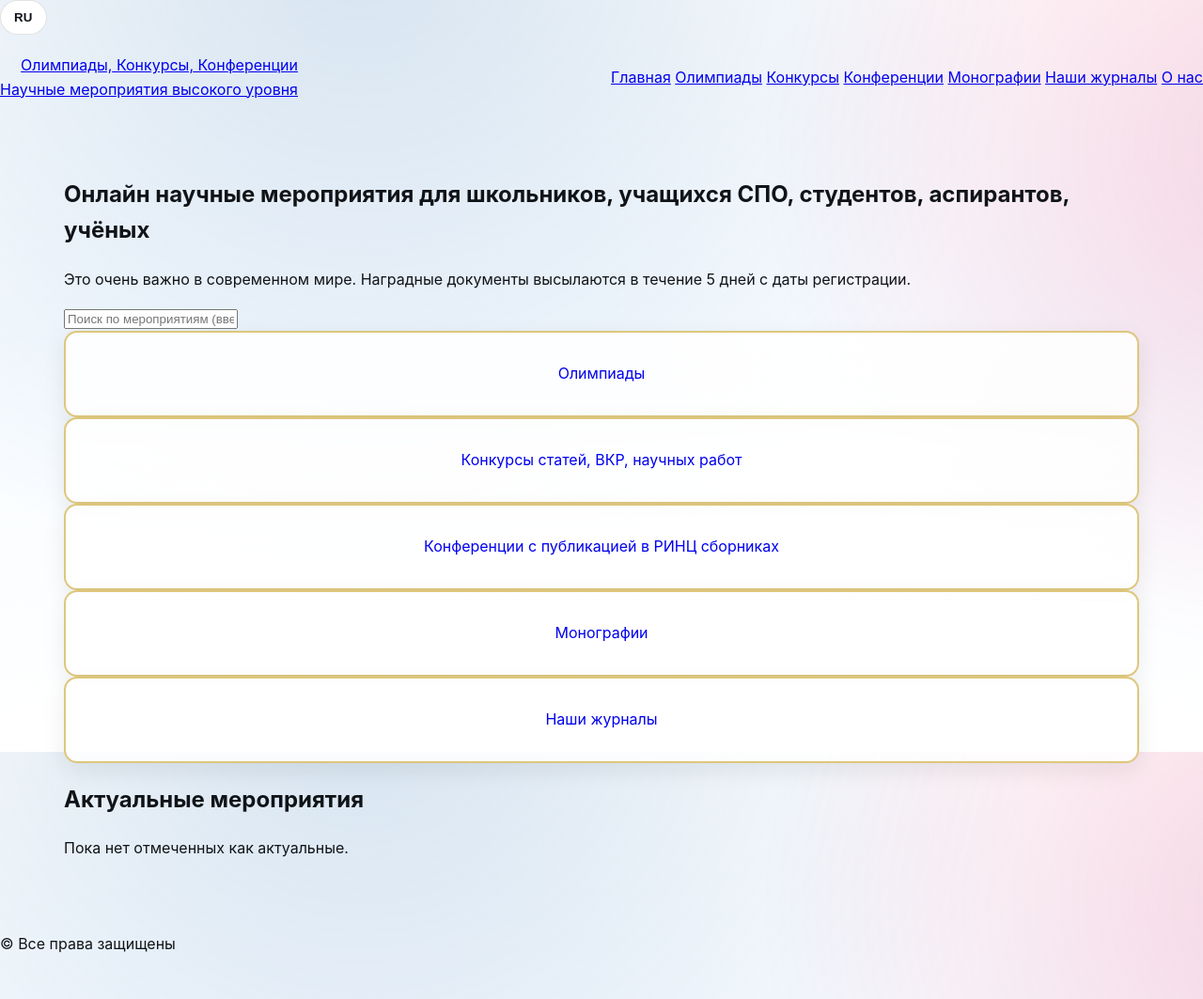
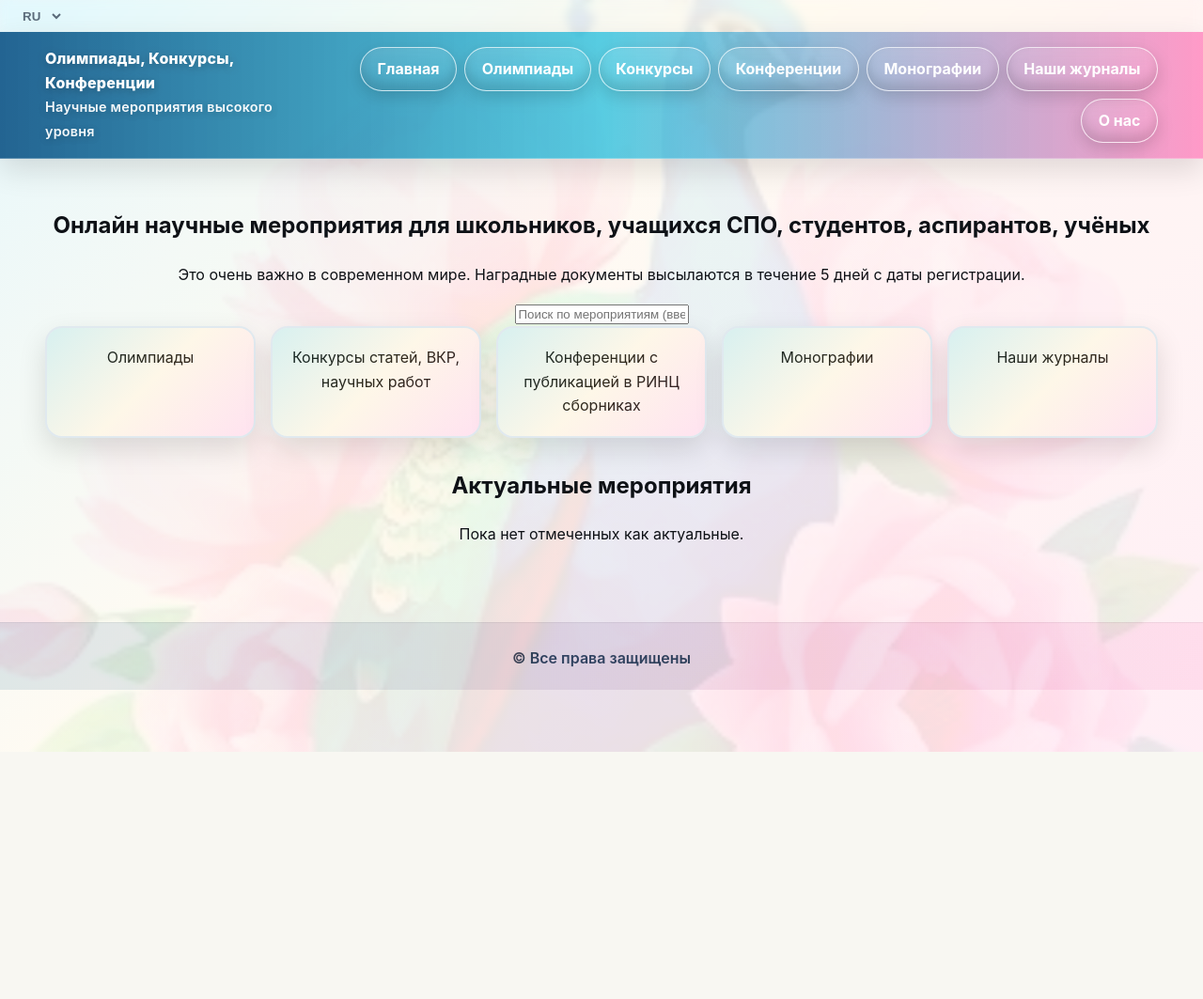
Before and after one commit to nadezhda8871s/olympiad-site, a Django app: page / in a window 1280 px wide. Shown: the whole page at 94% size. After the commit the page ends 800 px from the top, so only its background shows below. Run offline with Django 4.2, Linux system fonts and the light colour scheme; data that the repository does not hold is empty; parts of the project's set-up code (start-up, migrations or seed data) failed here and were passed over.

Commit message:
Add files via upload

```diff
--- a/static/css/main.css
+++ b/static/css/main.css
@@ -1,166 +1,218 @@
+
+/* ======= Theme palette (peacock & peony) ======= */
 :root{
-  --peacock:#0b7285;
-  --peacock-2:#1864ab;
-  --peony:#d81b60;
-  --peony-2:#ad1457;
-  --gold:#c9a227;
-  --gold-2:#9c7f1a;
-  --ink:#101418;
-  --paper:#ffffff;
-  --bg:#f4f7fa;
-  --muted:#5b6773;
-
-  --radius-xl:18px;
-  --radius-lg:14px;
-  --radius-md:10px;
-  --shadow-1:0 8px 24px rgba(16,20,24,.08);
-  --shadow-2:0 12px 40px rgba(16,20,24,.14);
+  --peacock-1:#004a7f;
+  --peacock-2:#0077b6;
+  --peacock-3:#00b4d8;
+  --peacock-emerald:#0ea5a1;
+  --peony:#ff4fa3;          /* classic peony pink */
+  --peony-deep:#d81b60;
+  --gold:#f6c453;
+  --ink:#0e1116;
+  --bg:#ffffff;
+  --card:#ffffff;
+  --muted:#5b6b7a;
+  --shadow: 0 12px 30px rgba(0,0,0,.12);
 }
 
+/* Global reset */
 *{box-sizing:border-box}
 html,body{height:100%}
 body{
   margin:0;
-  font-family:Inter,system-ui,-apple-system,Segoe UI,Roboto,Arial,sans-serif;
   color:var(--ink);
-  background: radial-gradient(1200px 1200px at 30% -10%, rgba(24,100,171,.18), transparent 60%),
-              radial-gradient(1000px 900px at 110% 20%, rgba(216,27,96,.18), transparent 60%),
-              linear-gradient(180deg, #fff, #f7fbff 45%, #fff 100%);
-  line-height:1.6;
-  -webkit-font-smoothing:antialiased;
-  text-rendering:optimizeLegibility;
+  background:
+    linear-gradient(135deg, rgba(0,180,216,.10), rgba(246,196,83,.08) 40%, rgba(255,79,163,.10) 100%);
+  font:16px/1.6 "Inter", system-ui, -apple-system, Segoe UI, Roboto, Arial, sans-serif;
 }
 
-.page-bg{
-  position:fixed; inset:0; pointer-events:none; z-index:-1;
-  background-image:url('/static/img/watermark.svg');
+/* Full‑page watermark */
+.page-watermark{
+  position:fixed;
+  inset:0;
+  background-image:url("/static/img/peacock_peonies_watermark.jpg");
+  background-size:cover;
   background-position:center;
-  background-repeat:no-repeat;
-  background-size:min(1200px, 80vw);
-  opacity:.25;
+  opacity:.08;              /* make it visible but subtle */
+  pointer-events:none;
+  z-index:0;
   filter:contrast(110%) saturate(115%);
 }
 
-.container{
-  max-width:1200px; padding:24px 28px; margin:0 auto;
+/* Top tiny strip (language) */
+.top-strip{
+  position:sticky; top:0; z-index:5;
+  display:flex; justify-content:flex-start; padding:.25rem .75rem;
+  backdrop-filter:saturate(140%) blur(4px);
+}
+.lang-select{
+  border:none; background:transparent; font-weight:600; color:var(--muted);
+  padding:.25rem .5rem; border-radius:.5rem;
+  outline:none;
 }
 
-.site-header{display:flex; align-items:center; justify-content:space-between; gap:24px; padding-top:20px}
-.header-left{min-width:120px}
-.lang-select{
-  appearance:none; border:1px solid rgba(16,20,24,.12); border-radius:999px; padding:10px 14px;
-  background:#fff; font-weight:600; color:var(--ink); cursor:pointer;
+/* Header / Nav */
+.site-header{
+  position:sticky; top:0; z-index:10;
+  display:flex; align-items:center; gap:1rem;
+  justify-content:space-between;
+  padding:1rem clamp(1rem, 5vw, 3rem);
+  background:linear-gradient(90deg, rgba(0,74,127,.85), rgba(0,180,216,.65), rgba(255,79,163,.55));
+  border-bottom:1px solid rgba(255,255,255,.25);
+  box-shadow:var(--shadow);
+  color:#fff;
 }
-.header-right{display:flex; align-items:center; gap:24px; margin-left:auto}
-.brand{display:flex; flex-direction:column; text-align:right; text-decoration:none}
-.brand-top{
-  font-family:"Cormorant Garamond", serif; font-weight:700; letter-spacing:.2px;
-  font-size:22px; line-height:1.1; color:var(--peacock-2); text-shadow:0 1px 0 #fff;
+.brand-title{
+  color:#fff; text-decoration:none; font-weight:800; letter-spacing:.2px;
+  text-shadow:0 2px 10px rgba(0,0,0,.25);
+  line-height:1.2;
 }
-.brand-bottom{
-  font-weight:700; font-size:12px; text-transform:uppercase; letter-spacing:.12em;
-  color:var(--peony-2);
+.brand-sub{font-weight:600; opacity:.95; font-size:.9rem}
+
+/* Right‑aligned luxury nav buttons */
+.main-nav{display:flex; gap:.5rem; flex-wrap:wrap; justify-content:flex-end}
+.nav-btn{
+  --bd: rgba(255,255,255,.7);
+  display:inline-flex; align-items:center; justify-content:center;
+  padding:.6rem 1.1rem;
+  border:1.5px solid var(--bd);
+  border-radius:999px;
+  color:#fff; text-decoration:none; font-weight:700;
+  background:
+    linear-gradient(180deg, rgba(255,255,255,.12), rgba(255,255,255,.02));
+  transition:transform .18s ease, box-shadow .18s ease, background .2s ease, color .2s ease;
+  box-shadow:0 6px 18px rgba(0,0,0,.15), inset 0 -8px 12px rgba(0,0,0,.12);
 }
-.nav-buttons{display:flex; gap:10px; flex-wrap:wrap; justify-content:flex-end}
-
-.btn{
-  --bcol: var(--ink);
-  position:relative; display:inline-flex; align-items:center; justify-content:center;
-  padding:12px 20px; border-radius:999px; text-decoration:none; font-weight:700;
-  border:2px solid var(--bcol); box-shadow:var(--shadow-1); transition:.2s ease-in-out;
-  background:#fff; color:var(--ink);
-}
-.btn:after{
-  content:""; position:absolute; inset:-3px; border-radius:inherit; opacity:0;
-  background: radial-gradient(100% 100% at 50% 0%, rgba(255,255,255,.6), transparent 70%);
-  transition:.2s;
-}
-.btn:hover{ transform:translateY(-1px); box-shadow:var(--shadow-2) }
-.btn:hover:after{ opacity:1 }
-
-.btn--nav{
-  --bcol: var(--gold);
-  padding:10px 18px; letter-spacing:.02em;
-  background: linear-gradient(180deg, #fff, #fff 60%, #fffbe8);
-  border-color: var(--gold);
-}
-.btn--outline{
-  background:transparent; color:var(--peony-2); border-color:var(--peony-2)
-}
-.btn--gold{
-  --bcol: var(--gold);
-  background: linear-gradient(180deg, #fff8d8 0, #fff 60%);
-  color:var(--ink); border-color:var(--gold)
-}
-.btn--peacock{
-  --bcol: var(--peacock-2);
-  background: linear-gradient(180deg, #e7f4ff, #fff);
-  color:var(--peacock-2)
-}
-.btn--peony{
-  --bcol: var(--peony);
-  background: linear-gradient(180deg, #ffe7f1, #fff);
-  color:var(--peony)
+.nav-btn:hover{
+  transform:translateY(-2px);
+  box-shadow:0 12px 28px rgba(0,0,0,.2), inset 0 -12px 14px rgba(0,0,0,.18);
+  background:linear-gradient(90deg, var(--gold), var(--peony));
+  color:#101114;
 }
 
-.hero{padding:36px 0 8px}
+/* Main content wrapper */
+#content{position:relative; z-index:1}
+
+/* HERO */
+.hero{
+  padding:clamp(1rem, 3vw, 2rem) clamp(1rem, 5vw, 3rem);
+  text-align:center;
+}
 .hero-title{
-  font-family:"Cormorant Garamond", serif; font-weight:700; font-size:44px; line-height:1.1;
-  color:var(--peacock-2); text-align:center; margin:0 auto 12px; max-width:960px;
-  text-shadow:0 2px 0 #fff, 0 8px 24px rgba(24,100,171,.15);
+  margin:1rem auto .5rem;
+  font-size:clamp(1.6rem, 2.6vw + 1rem, 3rem);
+  font-weight:900;
+  letter-spacing:.2px;
+  color:#0a1220;
+  text-shadow:0 2px 0 rgba(255,255,255,.65);
 }
-.hero-sub{ margin:0 auto 22px; max-width:800px; text-align:center; color:var(--muted); font-weight:600}
+.hero-sub{
+  max-width:960px; margin:.25rem auto 1.25rem; color:#203047; font-weight:600
+}
+.search-form{
+  display:flex; gap:.75rem; justify-content:center; margin:1rem auto 2rem;
+  flex-wrap:wrap;
+}
+.search-form input[type="search"]{
+  min-width:min(680px, 90vw);
+  padding:1rem 1.2rem;
+  border-radius:14px;
+  border:2px solid rgba(0,74,127,.15);
+  outline:none;
+  box-shadow:var(--shadow);
+  font-size:1rem;
+}
+.cta{
+  padding:.95rem 1.25rem;
+  border:none; border-radius:14px;
+  cursor:pointer; font-weight:800;
+  background:linear-gradient(90deg, var(--peacock-3), var(--peony));
+  color:white;
+  box-shadow:0 10px 18px rgba(0, 74, 127, .25);
+  transition:transform .15s ease, filter .15s ease;
+}
+.cta:hover{ transform:translateY(-2px); filter:saturate(115%) }
 
-.search-wrap{
-  display:flex; gap:10px; justify-content:center; margin:10px auto 26px; max-width:800px;
+/* Category tiles */
+.tiles{
+  display:grid; grid-template-columns:repeat(5, minmax(160px,1fr));
+  gap:1rem; max-width:1200px; margin:0 auto 2rem;
 }
-.search-wrap input{
-  flex:1; min-width:280px; padding:14px 16px; border-radius:999px; border:2px solid rgba(16,20,24,.12);
-  outline:none; font-size:16px; box-shadow:inset 0 2px 8px rgba(0,0,0,.04);
+.tile{
+  position:relative; overflow:hidden; border-radius:18px;
+  text-decoration:none; color:#101114; background:var(--card);
+  border:2px solid rgba(0,74,127,.12);
+  box-shadow:var(--shadow);
+  padding:1.2rem;
+  transition:transform .18s ease, box-shadow .18s ease;
 }
-.search-wrap input:focus{ border-color:var(--peacock-2); box-shadow:0 0 0 4px rgba(24,100,171,.12) }
+.tile::after{
+  content:""; position:absolute; inset:0;
+  background:linear-gradient(135deg, rgba(14,165,161,.18), rgba(246,196,83,.15), rgba(255,79,163,.18));
+  opacity:.9; pointer-events:none;
+}
+.tile:hover{ transform:translateY(-4px) scale(1.01); box-shadow:0 18px 36px rgba(0,0,0,.18) }
+.tile-title{ position:relative; z-index:1; font-weight:800 }
 
-.category-row{ display:grid; grid-template-columns:repeat(5, 1fr); gap:12px; margin:12px 0 24px }
-.tile{
-  display:flex; align-items:center; justify-content:center; padding:22px 14px; border-radius:var(--radius-lg);
-  text-decoration:none; text-align:center; background:linear-gradient(180deg, rgba(255,255,255,.9), rgba(255,255,255,.85));
-  border:2px solid rgba(201,162,39,.6);
-  box-shadow:var(--shadow-1);
-  transition:.2s; min-height:92px;
+/* Sections */
+.section{ padding:0 clamp(1rem, 5vw, 3rem) 3rem }
+.section-head{ display:flex; align-items:center; justify-content:center; margin:0 0 1rem }
+.section-title{
+  font-size:clamp(1.4rem, 1.4vw + 1rem, 2rem);
+  background:linear-gradient(90deg, var(--peacock-2), var(--peony-deep));
+  -webkit-background-clip:text; background-clip:text; color:transparent;
+  font-weight:900;
 }
-.tile:hover{ transform:translateY(-2px); box-shadow:var(--shadow-2) }
-.tile-title{ font-weight:800; color:var(--ink) }
 
-.section{ padding:10px 0 40px }
-.section-title{
-  font-family:"Cormorant Garamond", serif; font-weight:700; font-size:32px; color:var(--peony-2);
-  text-align:center; margin:0 0 12px;
+/* Cards for events */
+.cards{ display:grid; grid-template-columns:repeat(auto-fill, minmax(260px, 1fr)); gap:1rem }
+.card{
+  background:var(--card); border-radius:18px; padding:1rem 1rem 1.25rem;
+  border:1px solid rgba(0,74,127,.12); box-shadow:var(--shadow);
 }
-.cards{ display:grid; grid-template-columns:repeat(3,1fr); gap:16px }
-.card{
-  background:#fff; border-radius:var(--radius-xl); padding:18px; border:1px solid rgba(16,20,24,.08);
-  box-shadow:var(--shadow-1);
+.card-title{ margin:.25rem 0 .35rem; font-weight:900; color:#0c1726 }
+.card-desc{ margin:.25rem 0 .75rem; color:#2b3b4d }
+.card-meta{ display:flex; gap:.5rem; flex-wrap:wrap; margin:0 0 .75rem }
+.badge{ padding:.25rem .6rem; border-radius:999px; font-weight:700; font-size:.8rem;
+  background:linear-gradient(90deg, #e6f7ff, #ffe7f1); border:1px solid rgba(0,0,0,.06) }
+.card-actions{ display:flex; gap:.5rem; flex-wrap:wrap }
+.btn{
+  display:inline-flex; align-items:center; justify-content:center; gap:.5rem;
+  padding:.7rem 1rem; border-radius:12px; text-decoration:none; font-weight:800; letter-spacing:.2px
 }
-.card-title{ margin:0 0 6px; font-size:18px; font-weight:800; color:var(--ink) }
-.card-desc{ margin:0 0 14px; color:var(--muted) }
-.card-actions{ display:flex; gap:10px; flex-wrap:wrap }
+.btn.ghost{
+  border:2px solid var(--peacock-2); color:var(--peacock-2); background:#fff
+}
+.btn.ghost:hover{ background:rgba(0,119,182,.08) }
+.btn.solid{
+  color:#101114; background:linear-gradient(90deg, var(--gold), var(--peony));
+  border:0; box-shadow:0 8px 18px rgba(216,27,96,.25)
+}
+.btn.solid:hover{ filter:saturate(115%) }
 
-.muted{ color:var(--muted) }
+.empty{ padding:1rem; text-align:center; color:var(--muted) }
 
-.site-footer{ padding:28px 0 46px }
-.footer-grid{ display:flex; justify-content:space-between; gap:24px; align-items:flex-end }
-.foot-brand{ font-weight:800; color:var(--ink) }
-.foot-note{ color:var(--muted); margin-top:6px }
-.doc-link{ display:inline-block; margin-left:16px; text-decoration:none; font-weight:700; color:var(--peacock-2) }
-.doc-link:hover{ text-decoration:underline }
+/* Footer */
+.site-footer{
+  margin-top:2rem; padding:1.25rem clamp(1rem, 5vw, 3rem);
+  background:linear-gradient(90deg, rgba(0,74,127,.12), rgba(255,79,163,.12));
+  border-top:1px solid rgba(0,0,0,.06);
+}
+.footer-links{ display:flex; gap:1rem; flex-wrap:wrap; justify-content:center; margin-bottom:.35rem }
+.doc-link{ color:#0c1726; font-weight:700; text-decoration:underline }
+.copyright{ text-align:center; color:#35475c; font-weight:600 }
 
+/* Responsive adjustments */
 @media (max-width: 1100px){
-  .category-row{ grid-template-columns:repeat(3,1fr) }
-  .cards{ grid-template-columns:repeat(2,1fr) }
+  .tiles{ grid-template-columns:repeat(3, 1fr) }
 }
 @media (max-width: 720px){
-  .header-right{ flex-direction:column; align-items:flex-end }
-  .brand-top{ font-size:18px }
-  .category-row{ grid-template-columns:1fr 1fr }
-  .cards{ grid-template-columns:1fr }
+  .site-header{ flex-direction:column; align-items:flex-start; gap:.75rem }
+  .main-nav{ justify-content:flex-start }
+  .tiles{ grid-template-columns:repeat(2, 1fr) }
+  .search-form input[type="search"]{ min-width:min(520px, 96vw) }
 }
+@media (max-width: 460px){
+  .tiles{ grid-template-columns:1fr }
+  .search-form input[type="search"]{ min-width:96vw }
+}
```
